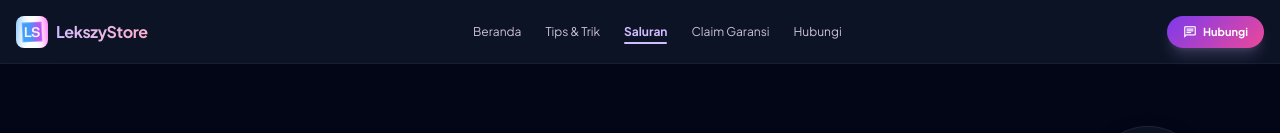
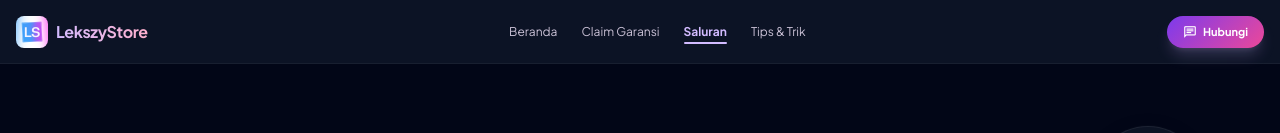
Before and after one commit to coakdikit123-hub/lekszystorenew, a website: page public/saluran.html in a window 1280 px wide. Shown: the top 133 px of the page. Drawn offline with nearby package versions, Linux system fonts and the light colour scheme.

Commit message:
Update saluran.html

```diff
--- a/public/saluran.html
+++ b/public/saluran.html
@@ -171,10 +171,9 @@
         </a>
         <div class="hidden md:flex items-center gap-6">
             <a class="font-title-md text-xs text-on-surface-variant hover:text-primary transition-colors" href="index.html">Beranda</a>
+            <a class="font-title-md text-xs text-on-surface-variant hover:text-primary transition-colors" href="garansi.html">Claim Garansi</a>
+            <a class="font-title-md text-xs text-primary font-bold relative after:absolute after:bottom-[-4px] after:left-0 after:w-full after:h-0.5 after:bg-primary after:rounded-full" href="saluran.html">Saluran</a>
             <a class="font-title-md text-xs text-on-surface-variant hover:text-primary transition-colors" href="tips.html">Tips &amp; Trik</a>
-            <a class="font-title-md text-xs text-primary font-bold relative after:absolute after:bottom-[-4px] after:left-0 after:w-full after:h-0.5 after:bg-primary after:rounded-full" href="saluran.html">Saluran</a>
-            <a class="font-title-md text-xs text-on-surface-variant hover:text-primary transition-colors" href="garansi.html">Claim Garansi</a>
-            <a class="font-title-md text-xs text-on-surface-variant hover:text-primary transition-colors" href="contact.html">Hubungi</a>
         </div>
         <div class="flex items-center gap-2">
             <a class="primary-gradient text-white px-4 py-1.5 rounded-full font-title-md text-[11px] font-bold flex items-center gap-1.5 hover:brightness-110 active:scale-95 transition-all shadow-lg shadow-primary/20" href="https://wa.me/6285810630431">
```
